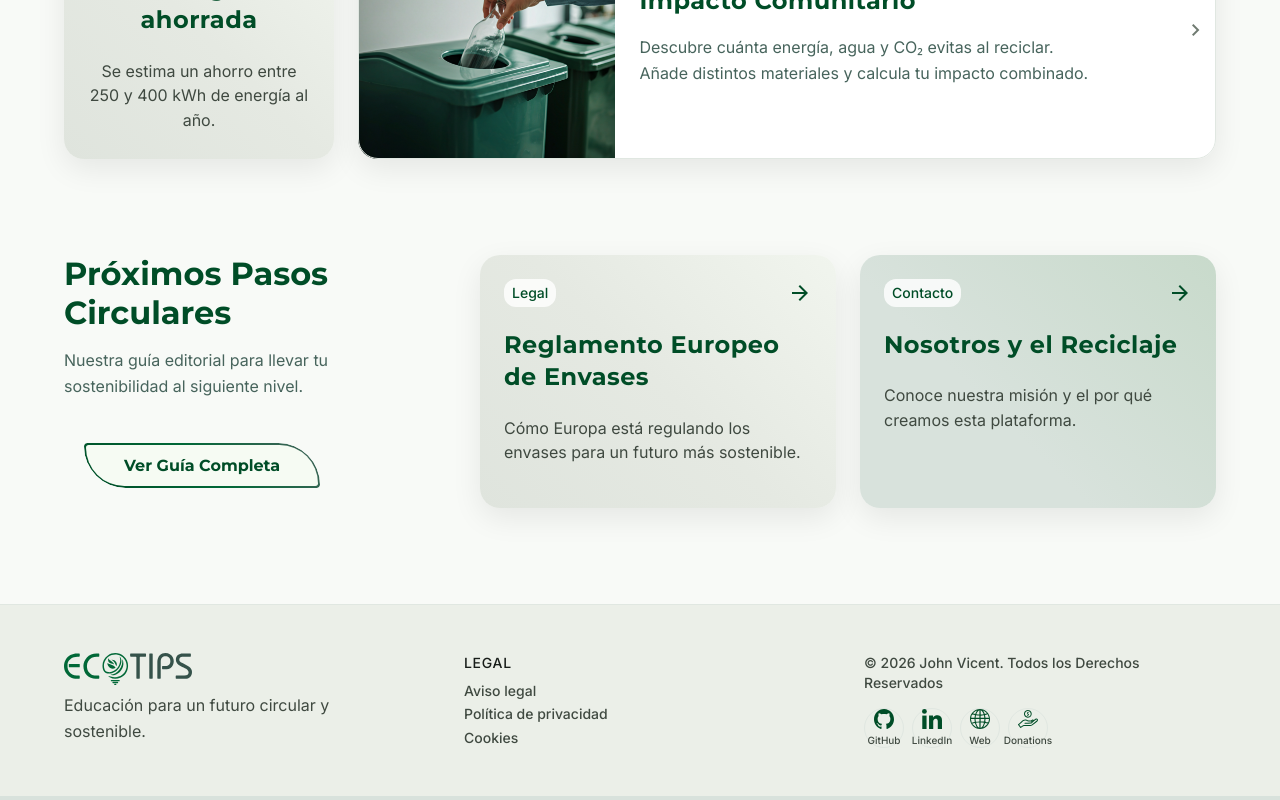
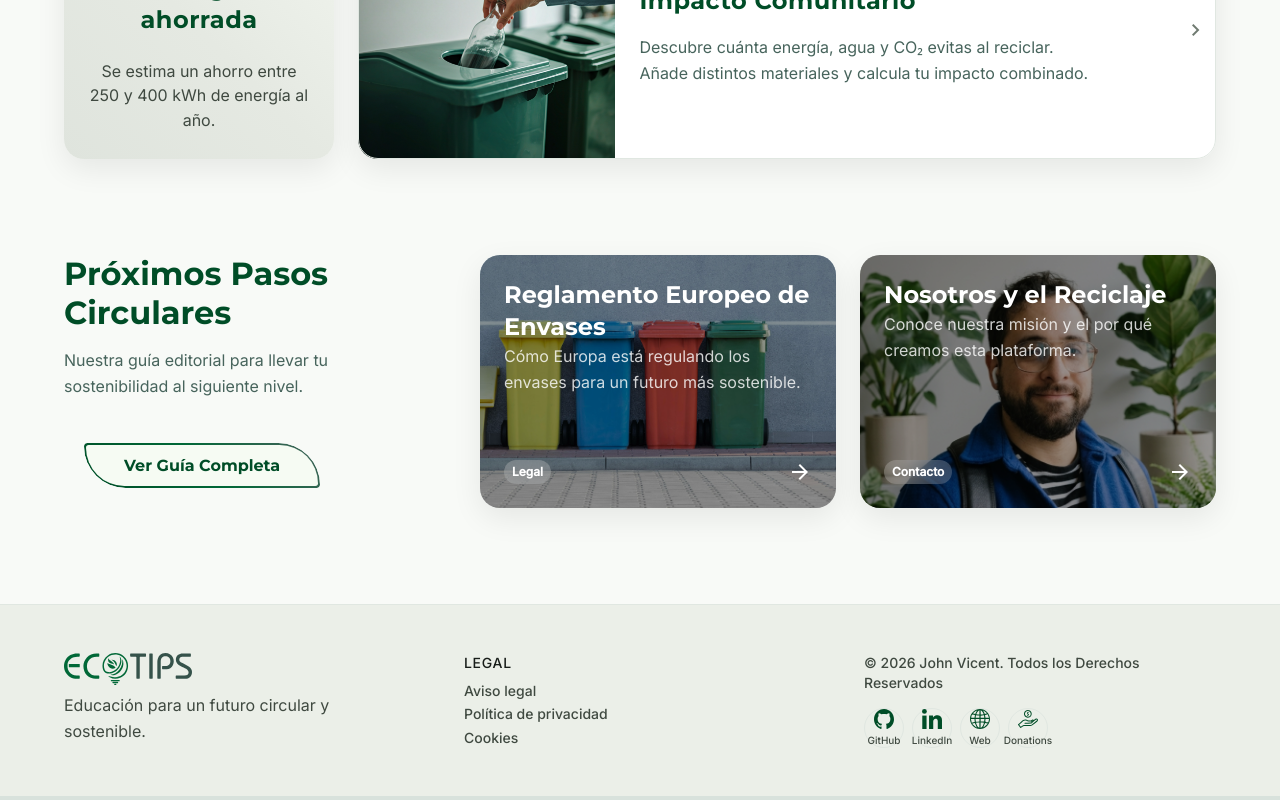
Before and after one commit to johngvicent/eco-tips, a React (Vite) app: page / in a window 1280 px wide. Shown: the part 1356-2156 px from the top of the page. Built offline with nearby package versions, Linux system fonts and the light colour scheme.

Commit message:
Refactor code structure for improved readability and maintainability

```diff
--- a/src/App.jsx
+++ b/src/App.jsx
@@ -66,7 +66,7 @@ function App() {
         </main>
 
         {/* ── Footer ── */}
-        <Footer onNavigate={navigate} />
+        <Footer onNavigate={navigate} currentView={currentView} />
 
         {/* ── Mobile Bottom Navigation ── */}
         <BottomNav currentView={currentView} onNavigate={navigate} />
--- a/src/components/screen/Dashboard.jsx
+++ b/src/components/screen/Dashboard.jsx
@@ -1,5 +1,6 @@
 import { useState } from 'react'
 import { ECO_TIPS } from '../../constants'
+import { useTheme } from '../../contexts/ThemeContext'
 import Button from '../ui/Button'
 import Card from '../ui/Card'
 import Modal from '../ui/Modal'
@@ -24,20 +25,21 @@ const LEARN_CARDS = [
     title: 'Reglamento Europeo de Envases',
     desc: 'Cómo Europa está regulando los envases para un futuro más sostenible.',
     tag: 'Legal',
-    bg: 'bg-surface-container',
+    image: '/img/recycling-bins.jpg',
     action: 'modal',
   },
   {
     title: 'Nosotros y el Reciclaje',
     desc: 'Conoce nuestra misión y el por qué creamos esta plataforma.',
     tag: 'Contacto',
-    bg: 'bg-mint-green',
+    image: '/img/john-thumbnail.PNG',
     action: 'modal-nosotros',
   },
 ]
 
 const Dashboard = ({ onNavigate }) => {
   const dailyTip = getDailyTip()
+  const { darkMode } = useTheme()
   const [isReglamentoOpen, setIsReglamentoOpen] = useState(false)
   const [isNosotrosOpen, setIsNosotrosOpen] = useState(false)
 
@@ -131,28 +133,41 @@ const Dashboard = ({ onNavigate }) => {
           </div>
 
           <div className="w-full md:w-2/3 grid grid-cols-1 sm:grid-cols-2 gap-space-4">
-            {LEARN_CARDS.map(card => {
-              const variant = card.bg === 'bg-mint-green' ? '02' : '01'
-              return (
+            {LEARN_CARDS.map(card => (
               <Card
                 key={card.title}
-                  variant={variant}
-                  title={card.title}
-                  body={card.desc}
+                variant="05"
                 onClick={() => {
                   if (card.action === 'modal') setIsReglamentoOpen(true)
                   else if (card.action === 'modal-nosotros') setIsNosotrosOpen(true)
                   else onNavigate(card.view)
                 }}
-                  className="cursor-pointer"
+                className="cursor-pointer !p-0 min-h-[220px]"
               >
-                  <div className="flex items-center justify-between">
-                    <span className="bg-surface-container-lowest/80 backdrop-blur-md px-2 py-1 rounded-md text-label-md text-primary text-xs font-bold">{card.tag}</span>
-                    <span className="material-symbols-outlined text-primary text-[18px] ml-auto">arrow_forward</span>
+                {/* Background image filling the entire card area */}
+                <div
+                  className="absolute inset-0 z-0 bg-cover bg-center"
+                  style={{ backgroundImage: `url('${card.image}')` }}
+                  aria-hidden="true"
+                />
+
+                {/* Dark overlay for text readability over background image */}
+                <div
+                  className={`absolute inset-0 z-[1] ${darkMode ? 'bg-black/60' : 'bg-black/40'}`}
+                  aria-hidden="true"
+                />
+
+                {/* Content above overlay */}
+                <div className="relative z-10 flex flex-col flex-1 p-6">
+                  <h3 className="font-display text-2xl font-bold text-white">{card.title}</h3>
+                  <p className="text-white/80 text-base leading-relaxed">{card.desc}</p>
+                  <div className="flex items-center justify-between mt-auto pt-2">
+                    <span className="bg-white/20 backdrop-blur-md px-2 py-1 rounded-md text-xs font-bold text-white">{card.tag}</span>
+                    <span className="material-symbols-outlined text-white text-[18px] ml-auto">arrow_forward</span>
+                  </div>
                 </div>
               </Card>
-              )
-            })}
+            ))}
           </div>
         </div>
       </section>
--- a/src/components/ui/Footer.jsx
+++ b/src/components/ui/Footer.jsx
@@ -13,12 +13,12 @@ const SOCIAL_LINKS = [
   { label: 'Donations',   imgLight: '/icons/donations-green.svg', imgDark: '/icons/donations-mint.svg', href: 'https://buymeacoffee.com/johngvicent' },
 ]
 
-export default function Footer({ onNavigate }) {
+export default function Footer({ onNavigate, currentView }) {
   const { darkMode } = useTheme()
 
   return (
-    <footer className="hidden md:block bg-surface-container border-t border-border mt-auto">
-      <div className="grid grid-cols-3 gap-space-6 max-w-safe-width mx-auto px-space-4 py-space-6 w-full">
+    <footer className={`${currentView === 'dashboard' ? 'block' : 'hidden'} md:block bg-surface-container border-t border-border mt-auto`}>
+      <div className="grid grid-cols-1 md:grid-cols-3 gap-space-6 max-w-safe-width mx-auto px-space-4 py-space-6 w-full">
 
         {/* Col 1 — Branding */}
         <div className="flex flex-col items-start gap-space-2">
--- a/src/components/ui/Header.jsx
+++ b/src/components/ui/Header.jsx
@@ -15,17 +15,19 @@ export default function Header({ currentView, onNavigate }) {
 
   return (
     <header className="bg-surface sticky top-0 z-50 border-b border-border">
-      <div className="flex justify-between items-center max-w-safe-width mx-auto px-space-4 h-20 w-full">
+      <div className="flex items-center md:justify-between max-w-safe-width mx-auto px-space-4 h-20 w-full">
 
-        {/* Brand */}
+        {/* Brand — 40% on mobile */}
+        <div className="w-[40%] md:w-auto flex justify-start">
           <Button
             variant="ghost"
             onClick={() => onNavigate('dashboard')}
             className="focus-visible:outline-2 focus-visible:outline-primary focus-visible:outline-offset-2 focus-visible:rounded-sm"
             aria-label="EcoTips — volver al inicio"
           >
-          <img src={darkMode ? "/branding/ecologo-white.svg" : "/branding/ecologo.svg"} alt="EcoTips" className="h-16 w-auto" />
+            <img src={darkMode ? "/branding/ecologo-white.svg" : "/branding/ecologo.svg"} alt="EcoTips" className="h-[45px] w-auto" />
           </Button>
+        </div>
 
         {/* Desktop nav */}
         <nav aria-label="Navegación principal" className="hidden md:flex items-center gap-space-4">
@@ -49,13 +51,20 @@ export default function Header({ currentView, onNavigate }) {
           })}
         </nav>
 
-        {/* Actions */}
-        <div className="flex items-center gap-space-3">
+        {/* Darkmode — centered, 20% on mobile */}
+        <div className="w-[20%] md:w-auto flex justify-center md:hidden">
           <DarkmodeInput />
+        </div>
+
+        {/* Actions — 40% on mobile */}
+        <div className="w-[40%] md:w-auto flex items-center justify-end gap-space-3">
+          <div className="hidden md:block">
+            <DarkmodeInput />
+          </div>
           <Button
             variant={darkMode ? 'primary-darkmode' : 'primary'}
             onClick={() => onNavigate('search')}
-            className="focus-visible:outline-2 focus-visible:outline-primary focus-visible:outline-offset-2"
+            className="max-md:!m-0 max-md:!px-[35px] focus-visible:outline-2 focus-visible:outline-primary focus-visible:outline-offset-2"
           >
             Comenzar
           </Button>
```
Also changed, not shown: public/img/john-thumbnail.PNG (added), public/img/recycling-bins.jpg (added). Lines whose indentation alone changed are shown as unchanged.
